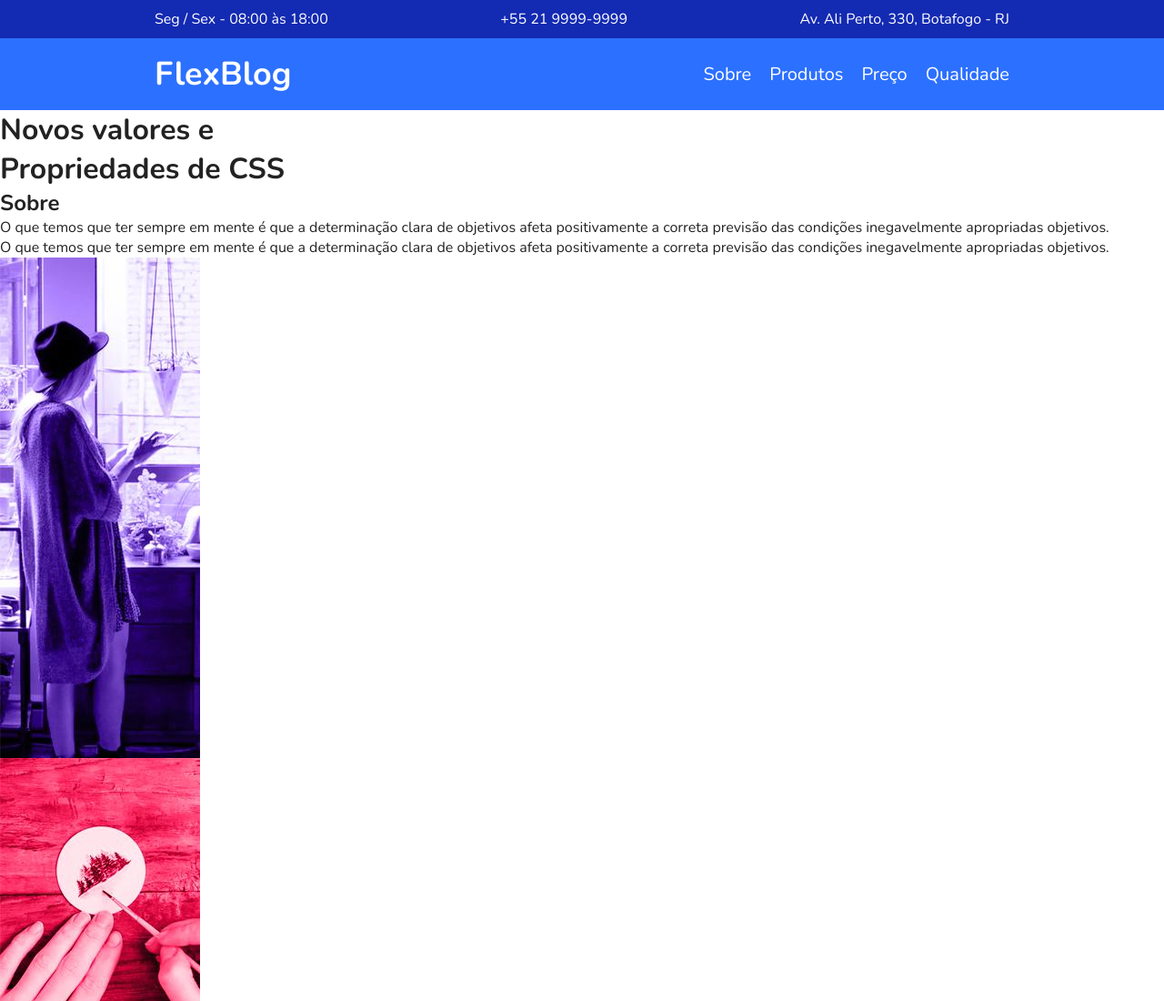
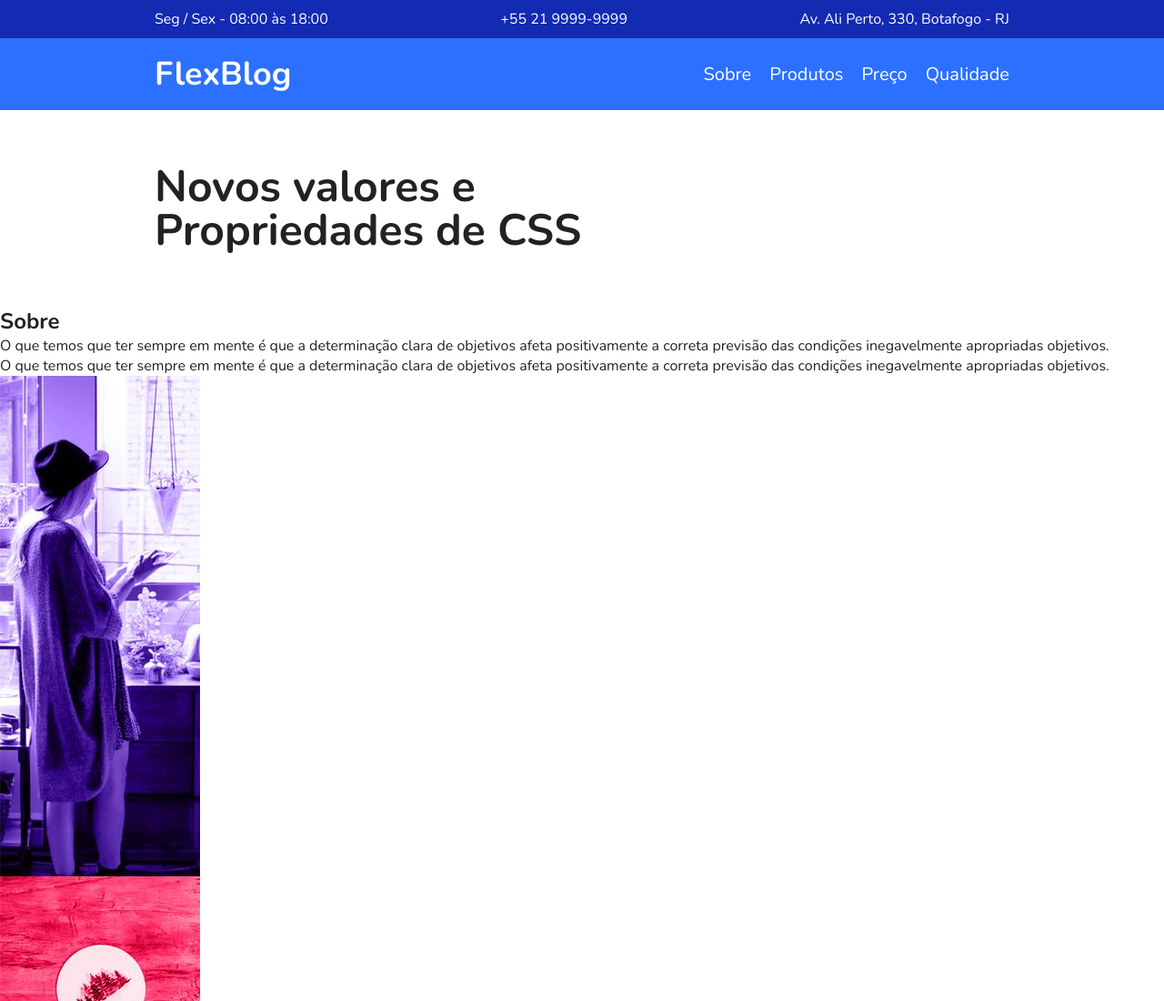
Before and after one commit to gabrieltelesdev/FlexBlog-Origamid, a plain HTML site: page index.html in a window 1280 px wide. Shown: the top 1100 px of the page at 91% size. Drawn offline with nearby package versions, Linux system fonts and the light colour scheme.

Commit message:
Create the introducao

```diff
--- a/css/style.css
+++ b/css/style.css
@@ -83,3 +83,16 @@ img {
     font-weight: bold;
     margin: 0 10px;
 }
+
+/*Introdução*/
+
+.introducao {
+    max-width: 960px;
+    margin: 0 auto;
+}
+
+.introducao h1 {
+    font-size: 3em;
+    line-height: 1;
+    padding: 60px 10px;
+}
```
